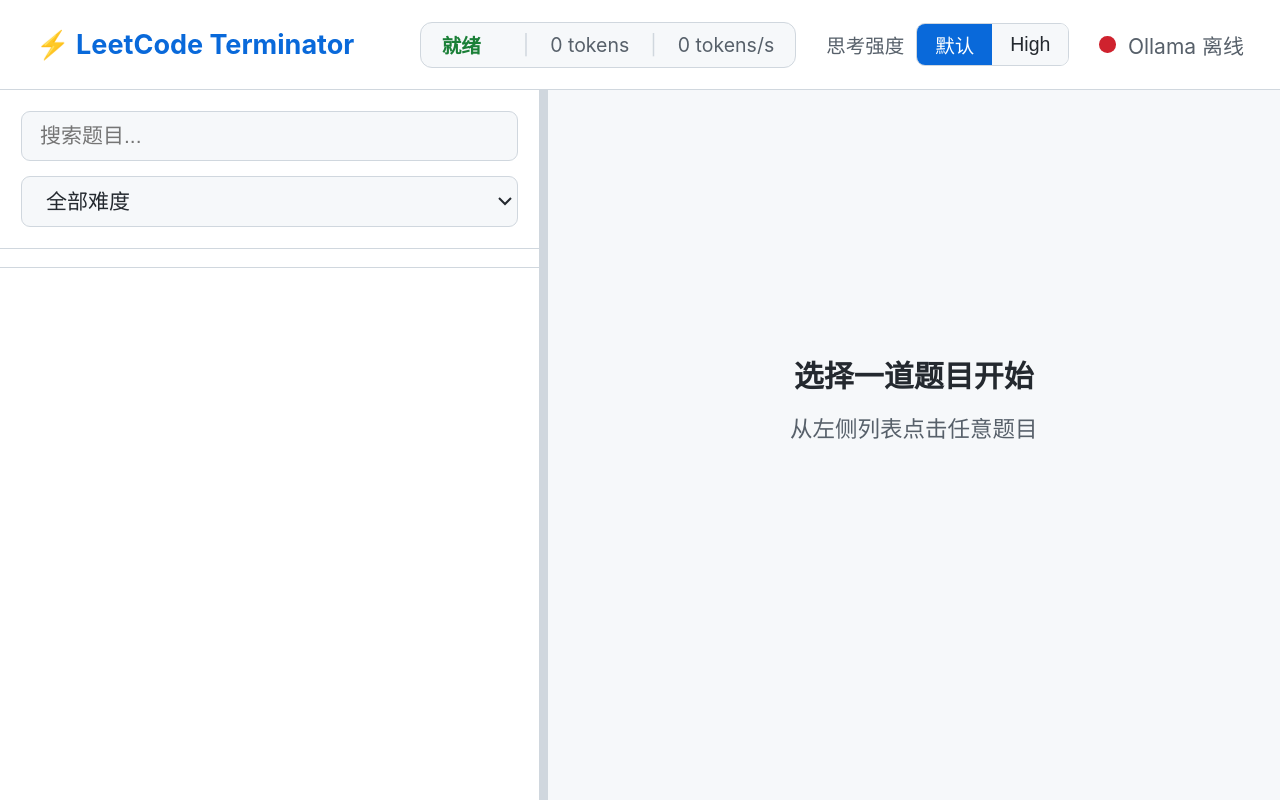
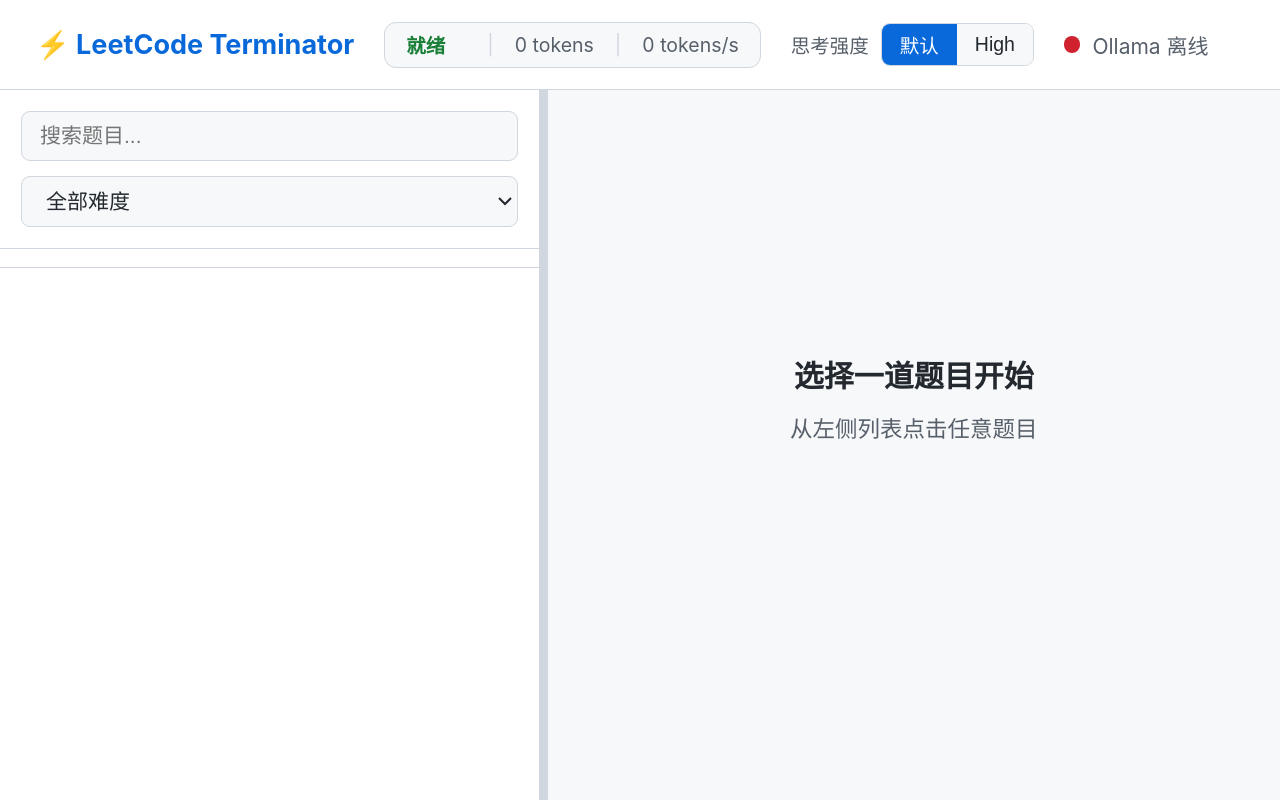
Before and after one commit to billzi2016/leetcode-terminator, a Django app: page / in a window 1280 px wide. Run offline with Django 5.2, Linux system fonts and the light colour scheme; parts of the project's set-up code (start-up, migrations or seed data) failed here and were passed over.

Commit message:
fix: align header controls to left side

```diff
--- a/problems/templates/problems/index.html
+++ b/problems/templates/problems/index.html
@@ -29,7 +29,8 @@
     header {
       display: flex;
       align-items: center;
-      justify-content: space-between;
+      justify-content: flex-start;
+      gap: 20px;
       padding: 0 24px;
       height: 60px;
       background: #ffffff;
@@ -329,7 +330,7 @@
 
 <header>
   <h1>⚡ LeetCode Terminator</h1>
-  <div style="display:flex; align-items:center; gap:20px;">
+
   <!-- 状态 + 统计 -->
   <div style="display:flex; align-items:center; gap:14px; font-size:13px; color:#57606a;
               background:#f6f8fa; border:1px solid #d0d7de; border-radius:8px; padding:5px 14px;">
@@ -339,6 +340,7 @@
     <span style="color:#d0d7de;">|</span>
     <span id="llm-tps">0 tokens/s</span>
   </div>
+
   <!-- 思考强度切换 -->
   <div style="display:flex; align-items:center; gap:8px; font-size:13px; color:#57606a;">
     <span>思考强度</span>
@@ -349,10 +351,10 @@
         style="padding:4px 12px; font-size:13px; border:none; cursor:pointer; background:#f6f8fa; color:#24292f;">High</button>
     </div>
   </div>
+
   <div id="health-dot">
     <span class="dot"></span>
     <span id="health-label">检测中...</span>
-    </div>
   </div>
 </header>
 
```
Lines whose indentation alone changed are shown as unchanged.
